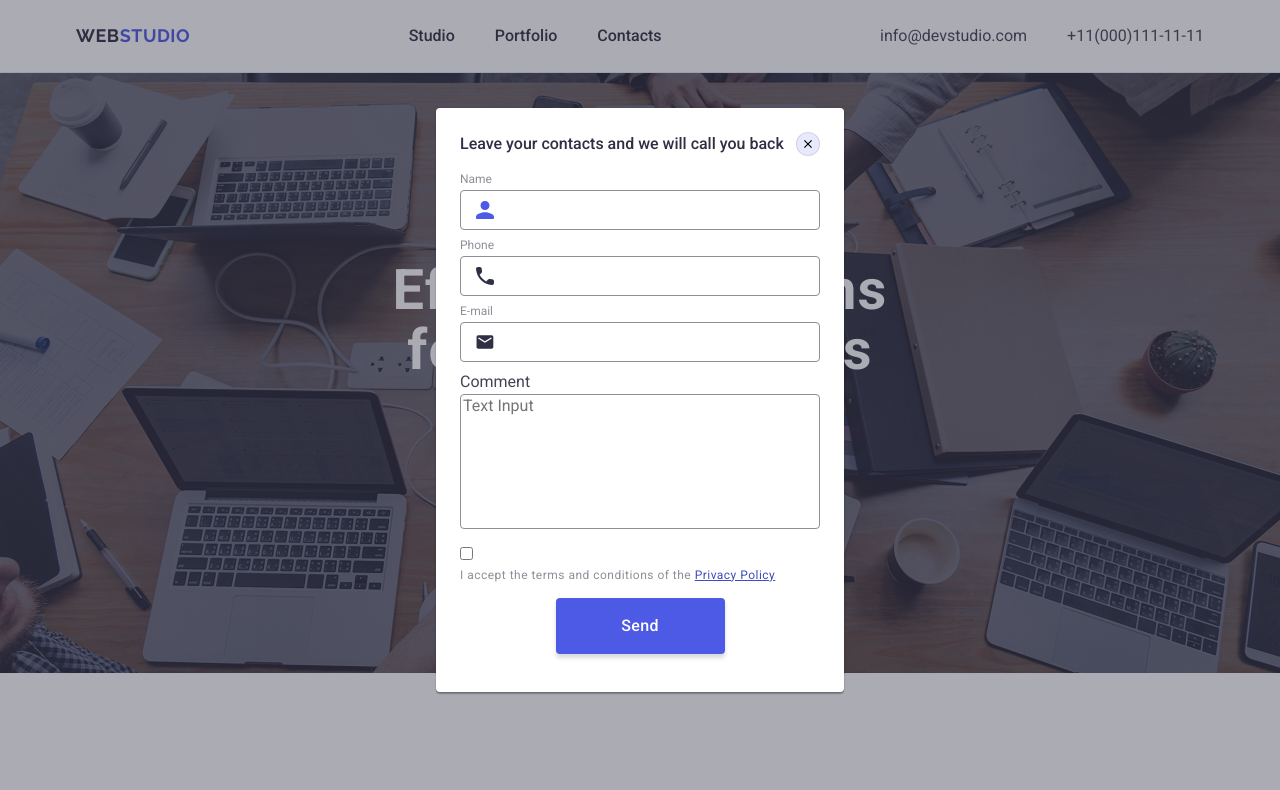
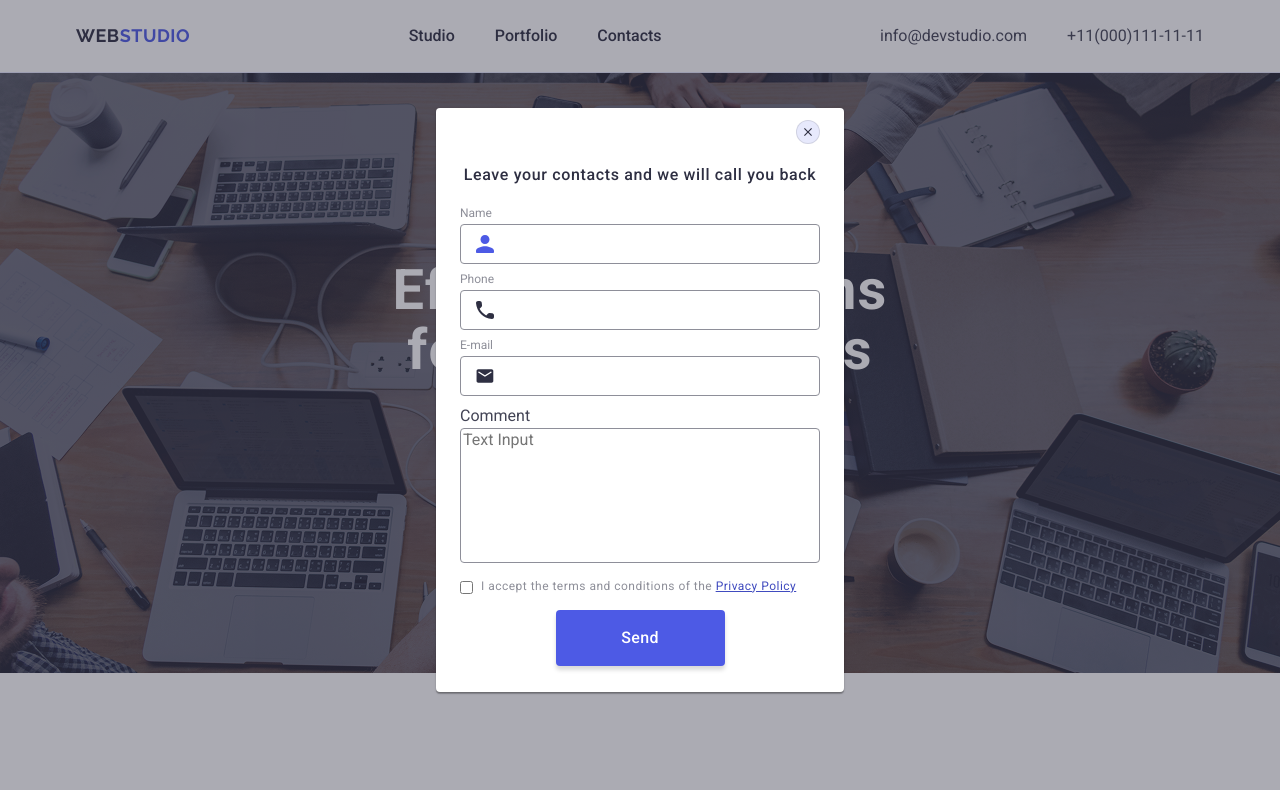
Before and after one commit to CigdemErgal/goit-markup-hw-05, a plain HTML site: page index.html in a window 1280 px wide. Shown: the top 790 px of the page. Drawn offline with nearby package versions, Linux system fonts and the light colour scheme.

Commit message:
checkbox-close buton ve modal-title düzeltildi

```diff
--- a/css/styles.css
+++ b/css/styles.css
@@ -480,32 +480,36 @@ header .container {
 }
 .modal-close {
   position: absolute;
-  top:24px ;
+  top: 12px;
   right: 24px;
   width: 24px;
   height: 24px;
-  display: flex;
+  padding: 0;
+  border-radius: 50%;
   border: 1px solid rgba(0, 0, 0, 0.1);
-  border-radius: 50%;
   background: #e7e9fc;
   display: grid;
   place-items: center;
-  padding: 0;
   cursor: pointer;
-
+  outline: none;
+}
+.modal-close svg {
+  width: 8px;
+  height: 8px;
+  fill: #2e2f42;
+  pointer-events: none;
 }
 .modal-title {
-  width: 360px;
-  height: 24px;
-  font: 500 16px/24px "Roboto",sans-serif;
+  display: block;
+  margin: 28px 0 16px;
+  font: 500 16px/24px "Roboto", sans-serif;
   color: #2e2f42;
-  margin: 0 0 16px;
+  position: relative;
+  padding: 3px;
+  z-index: 1;
+  text-align: center;
+  letter-spacing: 0.04em;
 }
-
-
-
-
-
 
 .form {
   line-height: 14px;
@@ -527,9 +531,9 @@ label {
 .input {
   width: 360px;
   height: 336px;
-  top:112px;
+  top: 112px;
   left: 540px;
-  gap:0;
+  gap: 0;
   font-family: "Roboto", sans-serif;
   border-radius: 4px;
   gap: 8px;
@@ -572,6 +576,7 @@ label {
 /* Ana satır: checkbox + metin yan yana */
 .checkbox {
   display: flex;
+  flex-direction: row;
   align-items: flex-start;
   gap: 8px;
   margin-top: 16px;
@@ -612,7 +617,7 @@ label {
   cursor: pointer;
 }
 .send-btn:hover,
-.send-btn:focus{
+.send-btn:focus {
   background-color: #404bbf;
 }
 textarea {
@@ -641,53 +646,53 @@ textarea.form-input {
 }
 /* Eski fieldset/legend kurallarını kaldırabilirsiniz */
 
-.site-footer .container{
+.site-footer .container {
   display: flex;
   align-items: baseline;
   gap: 120px;
 }
-.footer-subscribe{
+.footer-subscribe {
   margin-left: auto;
 }
-.subscribe-title{
+.subscribe-title {
   color: #fff;
-  font: 500 16px/24px "Roboto",sans-serif;
+  font: 500 16px/24px "Roboto", sans-serif;
   letter-spacing: 0.02em;
   margin: 0 0 16px;
 }
-.subscribe-form{
+.subscribe-form {
   display: flex;
   align-items: center;
   gap: 24px;
 }
-.subscribe-label{
+.subscribe-label {
   position: absolute;
   width: 1px;
   height: 1px;
   padding: 0;
   margin: -1px;
   overflow: hidden;
-  clip:rect(0 0 0 0);
+  clip: rect(0 0 0 0);
   white-space: nowrap;
   border: 0;
 }
-.subscribe-input{
+.subscribe-input {
   width: 264px;
   height: 40px;
   box-sizing: border-box;
   border-radius: 4px;
-  border: 1px solid rgba(255,255,255,0.9);
+  border: 1px solid rgba(255, 255, 255, 0.9);
   background: transparent;
   color: #fff;
   padding: 8px 16px;
   outline: none;
-  font: 400 12px/24px "Roboto",sans-serif;
+  font: 400 12px/24px "Roboto", sans-serif;
   letter-spacing: 0.04em;
 }
-.subscribe-input::placeholder{
-  color: rgba(255,255,255,0.6);
+.subscribe-input::placeholder {
+  color: rgba(255, 255, 255, 0.6);
 }
-.subscribe-btn{
+.subscribe-btn {
   display: inline-flex;
   align-items: center;
   justify-content: center;
@@ -699,13 +704,14 @@ textarea.form-input {
   background-color: #4d5ae5;
   color: #fff;
   cursor: pointer;
-  font: 500 16px/24px "Roboto",sans-serif;
+  font: 500 16px/24px "Roboto", sans-serif;
   letter-spacing: 0.04em;
-  transition: background-color 25ms cubic-bezier(0.4,0,0.2,1);
+  transition: background-color 25ms cubic-bezier(0.4, 0, 0.2, 1);
 }
-.subscribe-btn:hover,.subscribe-btn:focus{
+.subscribe-btn:hover,
+.subscribe-btn:focus {
   background-color: #404bbf;
 }
-.subscribe-icon{
+.subscribe-icon {
   fill: #fff;
 }
```
